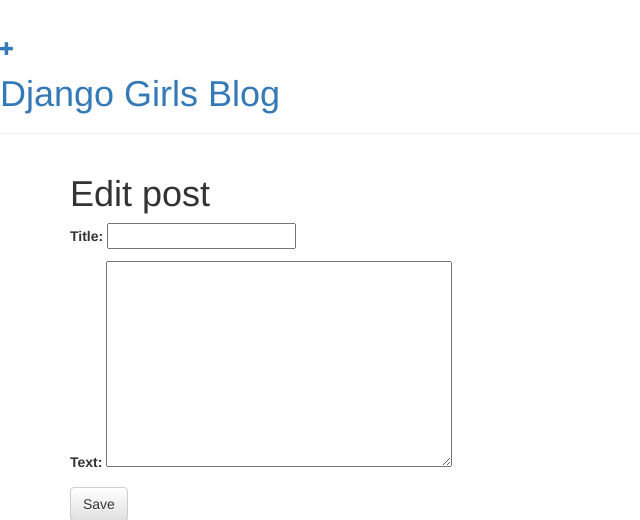
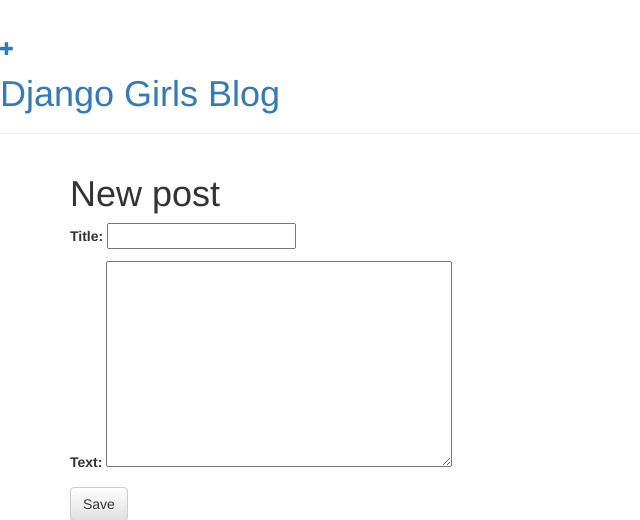
Before and after one commit to medullaskyline/djangogirls, a Django app: page /post/new/ in a window 1280 px wide. Shown: the top 520 px of the page, without its empty margins (0-640 px from the left). Run offline with Django 3.2, Linux system fonts and the light colour scheme; some libraries are stand-ins or nearby versions.

Commit message:
new_or_edit

```diff
--- a/blog/templates/blog/post_edit.html
+++ b/blog/templates/blog/post_edit.html
@@ -1,7 +1,7 @@
 {% extends "blog/base.html" %}
 
 {% block content %}
-	<h1>Edit post</h1>
+	<h1>{{ new_or_edit }} post</h1>
 	<form method="POST" class="post-form">{% csrf_token %}
 		{{ form.as_p }}
 		<button type="submit" class="save btn btn-default">Save</button>
--- a/blog/views.py
+++ b/blog/views.py
@@ -23,7 +23,7 @@
 			return redirect('blog.views.post_detail', pk=post.pk)
 	else:
 		form = PostForm()
-	return render(request, 'blog/post_edit.html', {'form': form})
+	return render(request, 'blog/post_edit.html', {'form': form, 'new_or_edit': 'New'})
 
 
 def post_edit(request, pk):
@@ -38,4 +38,4 @@
 			return redirect('blog.views.post_detail', pk=post.pk)
 	else:
 		form = PostForm(instance=post)
-	return render(request, 'blog/post_edit.html', {'form': form})
+	return render(request, 'blog/post_edit.html', {'form': form, 'new_or_edit': 'Edit'})
```
